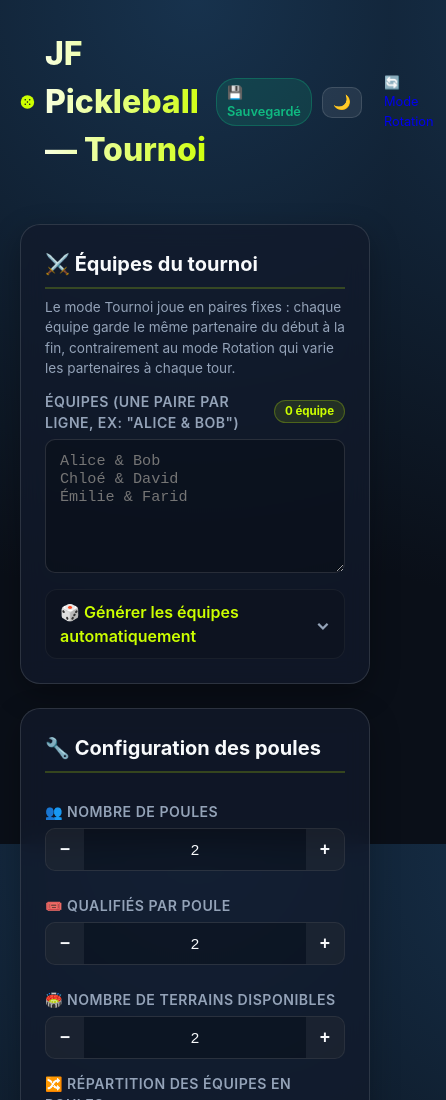
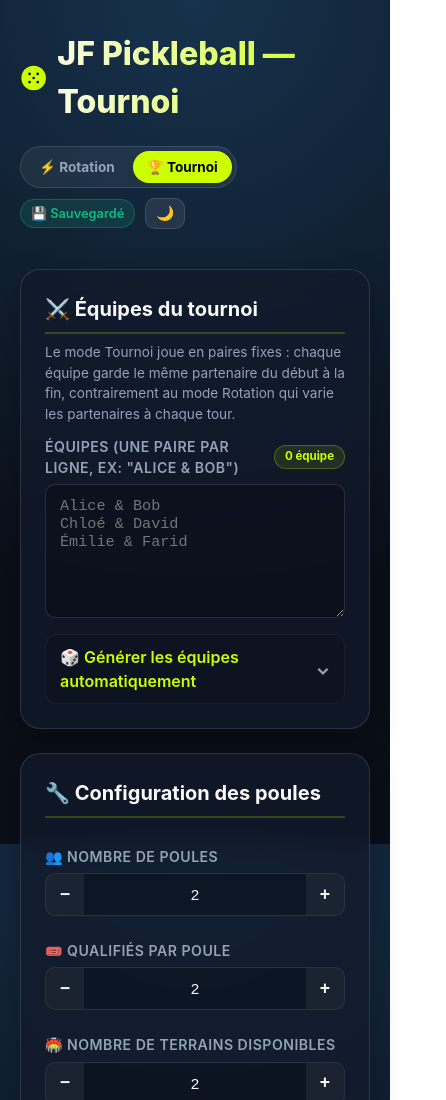
Before and after one commit to anthony49300/pickleball, a website: page tournoi.html in a window 390 px wide. Shown: the top 1100 px of the page, 446 px wide, since content can reach past the window. Drawn offline with Linux system fonts and the light colour scheme.

Commit message:
Ajoute des onglets de mode (Rotation/Tournoi) dans l'en-tête
Jusqu'ici, seul tournoi.html avait un lien de retour vers index.html — rien
n'existait dans l'autre sens pour découvrir le mode Tournoi depuis la page
d'accueil.

Remplace le simple lien retour par un vrai sélecteur à 2 onglets
"⚡ Rotation | 🏆 Tournoi" dans l'en-tête des DEUX pages, avec l'onglet de la
page courante mis en évidence (fond jaune-vert, comme les autres éléments
"actifs" de l'appli) — présente les deux modes comme une seule application
avec 2 façons de jouer, plutôt qu'un lien secondaire à sens unique.

- css/styles.css : nouveau composant .mode-tabs/.mode-tab (partagé, déjà
  thème-aware via les variables existantes) + .header-bar passe en
  flex-wrap pour rester correct sur mobile avec ce 3e élément dans la barre.

```diff
--- a/css/styles.css
+++ b/css/styles.css
@@ -76,6 +76,40 @@
   display: flex;
   justify-content: space-between;
   align-items: center;
+  flex-wrap: wrap;
+  row-gap: 10px;
+}
+
+/* --------------------------------------------------
+   ONGLETS DE MODE (Rotation / Tournoi) — présents dans l'en-tête des deux
+   pages du site (index.html, tournoi.html), avec l'onglet de la page
+   courante marqué .active.
+-------------------------------------------------- */
+.mode-tabs {
+  display: flex;
+  gap: 4px;
+  background: rgba(var(--fg-overlay-rgb), 0.06);
+  border: 1px solid var(--border-color);
+  border-radius: 999px;
+  padding: 4px;
+}
+
+.mode-tab {
+  padding: 6px 14px;
+  border-radius: 999px;
+  font-size: 0.85rem;
+  font-weight: 700;
+  text-decoration: none;
+  color: var(--text-subtle);
+  white-space: nowrap;
+  transition: background-color 0.15s ease, color 0.15s ease;
+}
+
+.mode-tab:hover { color: var(--text-main); }
+
+.mode-tab.active {
+  background: var(--pickle-yellow);
+  color: #000;
 }
 
 header h1 {
--- a/tournoi.html
+++ b/tournoi.html
@@ -37,10 +37,13 @@
       </svg>
       JF Pickleball — Tournoi
     </h1>
+    <nav class="mode-tabs" aria-label="Mode de l'application">
+      <a href="index.html" class="mode-tab">⚡ Rotation</a>
+      <a href="tournoi.html" class="mode-tab active" aria-current="page">🏆 Tournoi</a>
+    </nav>
     <div class="header-actions" style="display:flex; align-items:center; gap:10px;">
       <div id="autosaveBadge" class="save-badge">💾 Sauvegardé</div>
       <button id="themeToggleBtn" class="secondary" style="font-size: 0.9rem; padding: 6px 10px;" title="Changer de thème (clair/sombre)" aria-label="Changer de thème">🌙</button>
-      <a href="index.html" class="secondary" style="font-size: 0.8rem; padding: 6px 12px; text-decoration:none; display:inline-flex; align-items:center;" title="Retour au générateur de rotations">🔄 Mode Rotation</a>
     </div>
   </header>
 
```
Also changed, not shown: index.html (+4 -0 lines).
